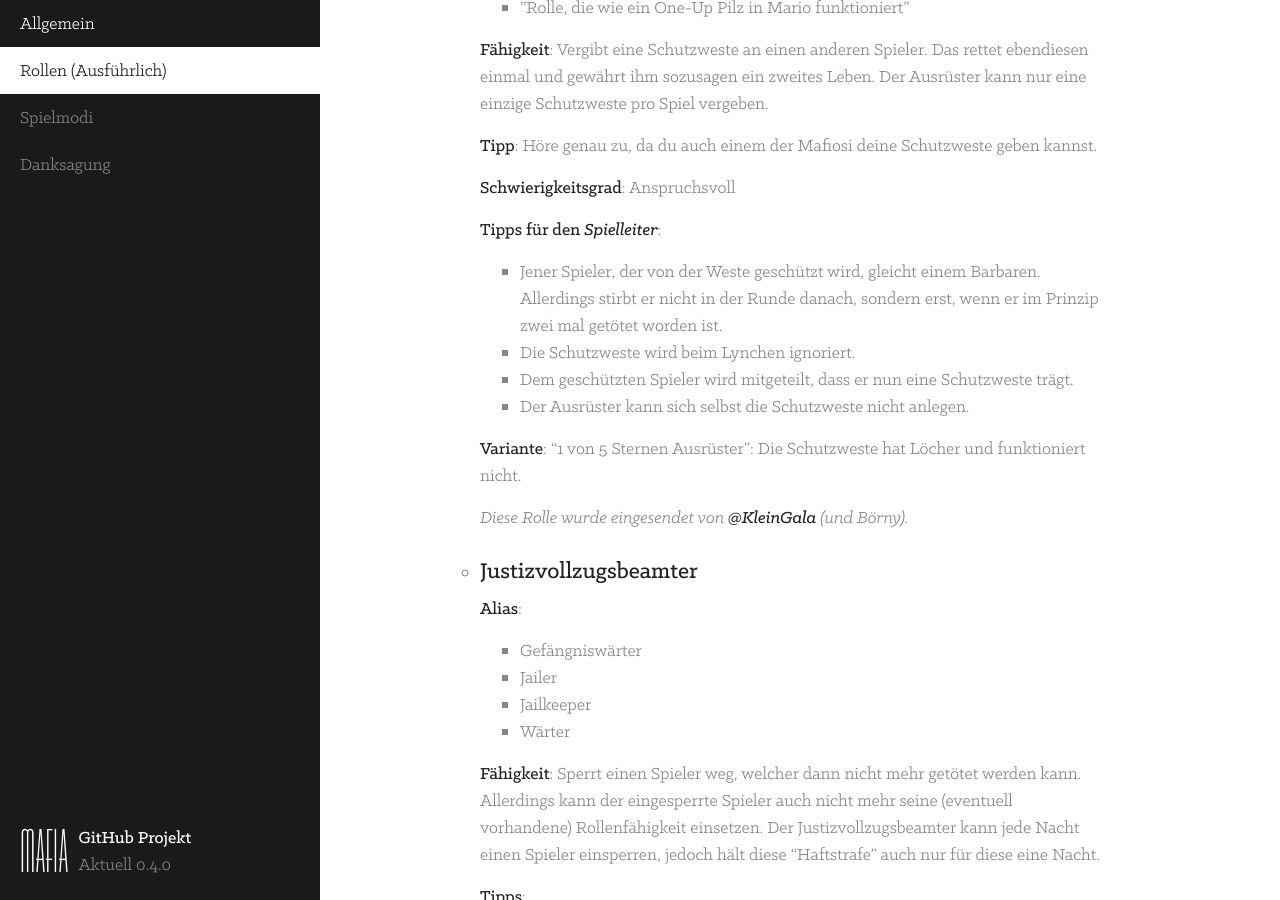
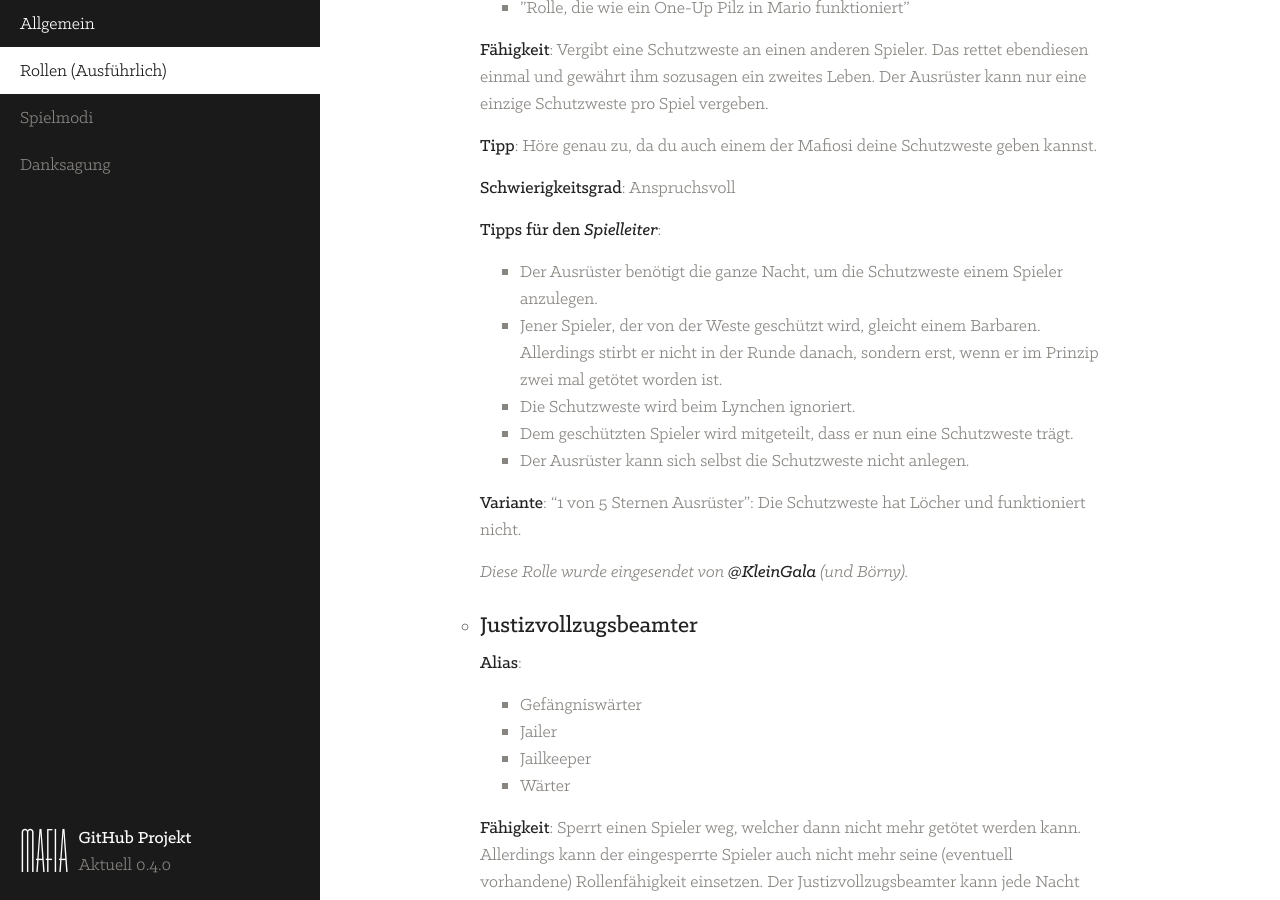
Before and after one commit to gamekeller/mafia, a Jekyll site: the page built from extended.md, in a window 1280 px wide and 900 px high, scrolled down 7763 px. Built offline with Jekyll 4.4.1, drawn with Linux system fonts in a browser that asks for light colours; emoji names are drawn with the system emoji font.

Commit message:
Ausrüster needs the whole night; closes #15

```diff
--- a/extended.md
+++ b/extended.md
@@ -280,6 +280,7 @@ Jede Rolle ist wichtig, egal ob Bürger oder Mafia Goon, also verschwendet sie n
 
       **Tipps für den *Spielleiter***:
 
+      * Der Ausrüster benötigt die ganze Nacht, um die Schutzweste einem Spieler anzulegen.
       * Jener Spieler, der von der Weste geschützt wird, gleicht einem Barbaren. Allerdings stirbt er nicht in der Runde danach, sondern erst, wenn er im Prinzip zwei mal getötet worden ist.
       * Die Schutzweste wird beim Lynchen ignoriert.
       * Dem geschützten Spieler wird mitgeteilt, dass er nun eine Schutzweste trägt.
```
